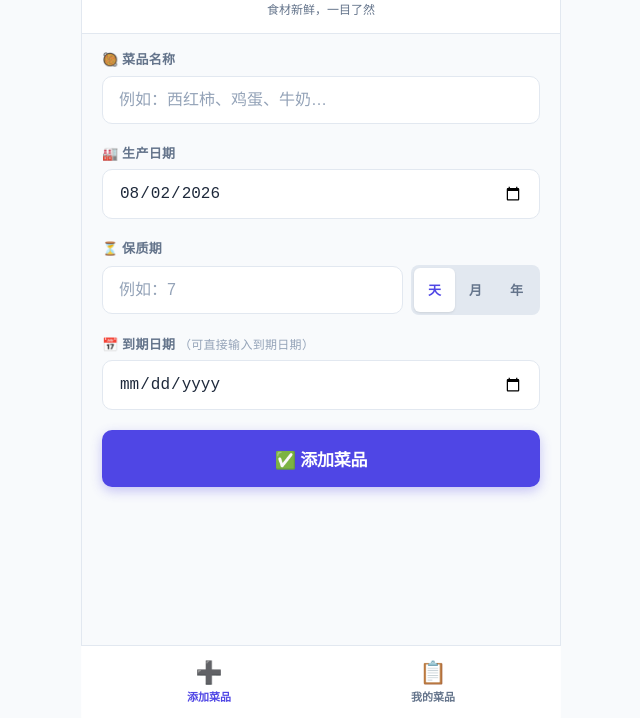
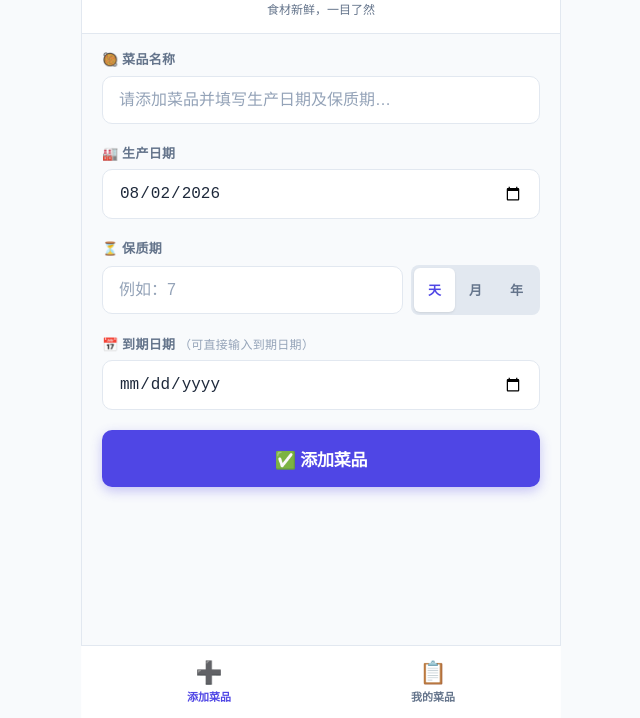
Before and after one commit to Cherizmo/food-tracker, a plain HTML site: page index.html in a window 1280 px wide. Shown: the part 82-800 px from the top of the page, without its empty margins (319-959 px from the left). Drawn offline with Linux system fonts and the light colour scheme.

Commit message:
feat:修改提示词
去掉不包含保质期的食物提示

```diff
--- a/index.html
+++ b/index.html
@@ -449,7 +449,7 @@ body {
       <div class="form-section">
         <label>🥘 菜品名称</label>
         <input type="text" class="form-input" id="food-name"
-               placeholder="例如：西红柿、鸡蛋、牛奶…" maxlength="30" autocomplete="off">
+               placeholder="请添加菜品并填写生产日期及保质期…" maxlength="30" autocomplete="off">
       </div>
 
       <div class="form-section">
```
